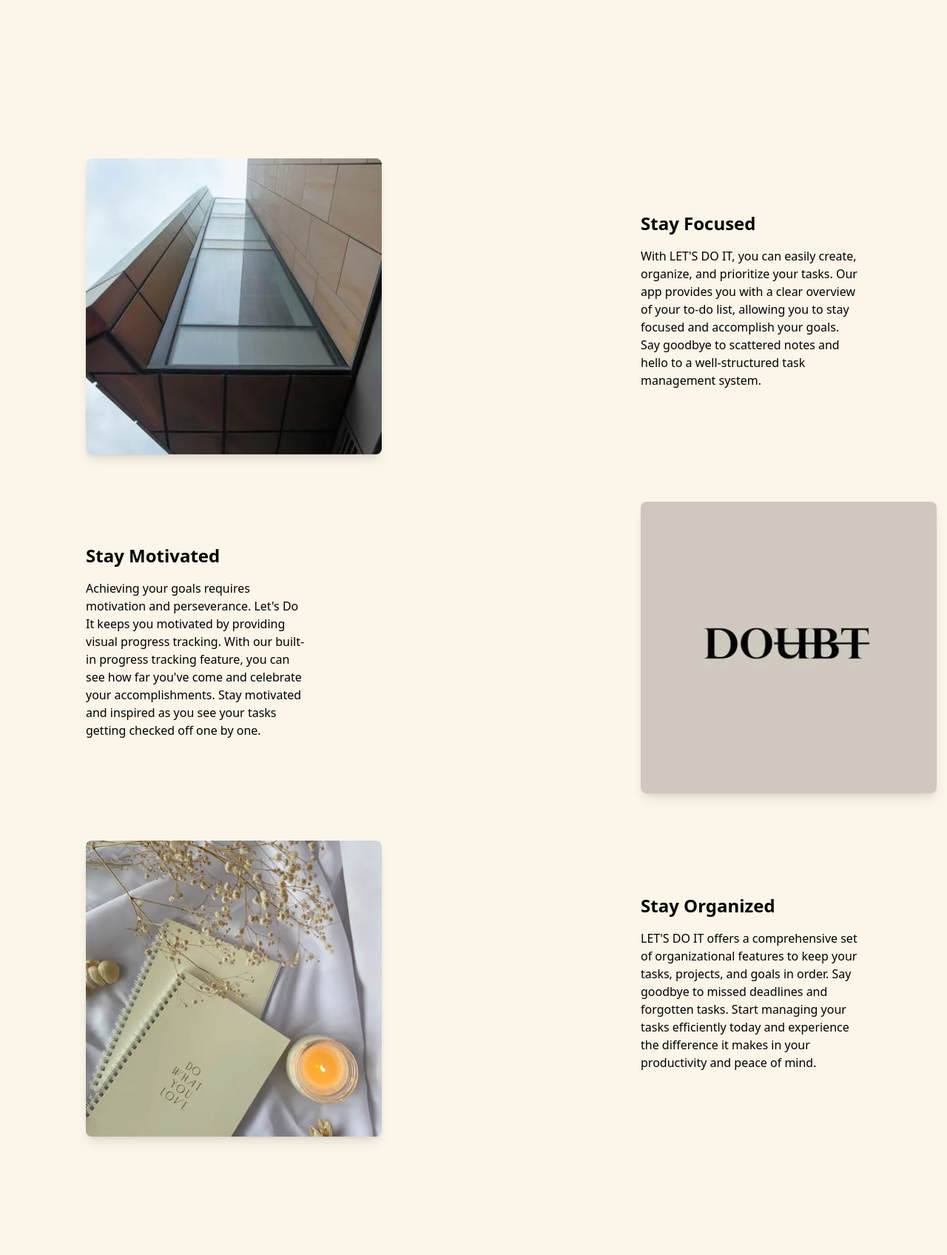
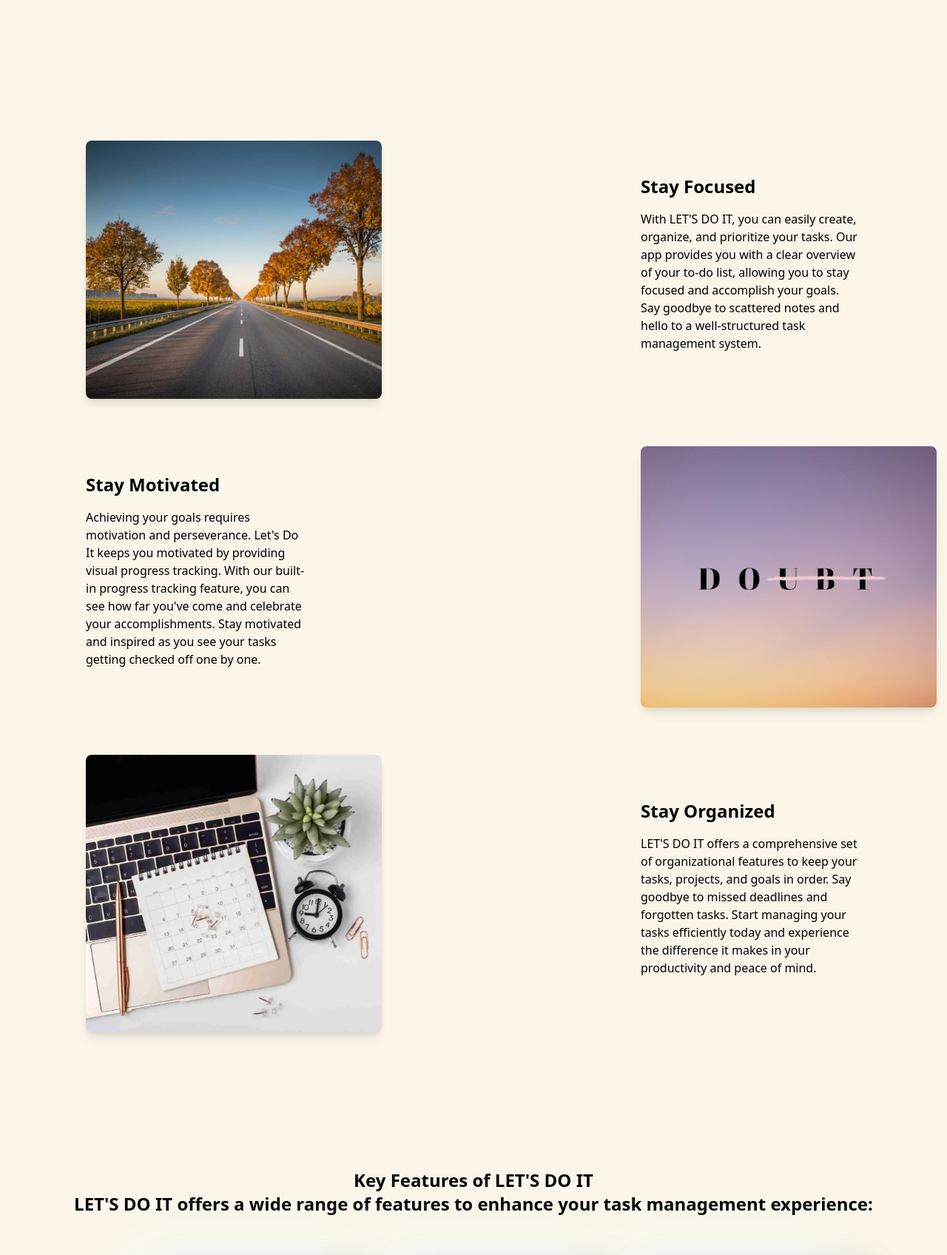
Before and after one commit to khaoularj/LET-S-DO-IT, a Flask app: page / in a window 1280 px wide. Shown: the part 508-2204 px from the top of the page at 74% size. Run offline with Flask 3, Linux system fonts and the light colour scheme; some libraries are stand-ins or nearby versions.

Commit message:
updating the landing page with the new images

```diff
--- a/Templates/Dashboard/landing_page.html
+++ b/Templates/Dashboard/landing_page.html
@@ -281,12 +281,14 @@
          </div>
       </div>
 
-      <br><br><br><br><br>
+
+        <br><br><br><br>
+
 
       <section id="benefits" class="py-8">
         <div class="grid grid-cols-1 md:grid-cols-2 gap-8">
           <div class="flex items-center">
-            <img src="{{url_for('static', filename='/images/stay_focus.png')}}" width="400px" height="50px" alt="Stay Motivated" class="rounded-lg shadow-lg" style="margin-left: 100px;" >
+            <img src="{{url_for('static', filename='/images/stay_focus1.jpg')}}" width="400px" height="50px" alt="Stay Motivated" class="rounded-lg shadow-lg" style="margin-left: 100px;" >
           </div>
           <div class="flex flex-col justify-center" style="margin-right: 100px; margin-left:210px;">
             <h2 class="text-2xl font-bold mb-4">Stay Focused</h2>
@@ -304,7 +306,7 @@
               </p>
           </div>
           <div class="flex items-center">
-            <img src="{{url_for('static', filename='/images/stay_motivated.png')}}" width="400px" height="50px" alt="Stay Focused" class="rounded-lg shadow-lg" style="margin-left: 210px;">
+            <img src="{{url_for('static', filename='/images/stay_motivated2.jpg')}}" width="400px" height="50px" alt="Stay Focused" class="rounded-lg shadow-lg" style="margin-left: 210px;">
           </div>
         </div>
       </section>
@@ -312,7 +314,7 @@
       <section class="py-8">
         <div class="grid grid-cols-1 md:grid-cols-2 gap-8">
           <div class="flex items-center">
-            <img src="{{url_for('static', filename='/images/stay_organized.png')}}" width="400px" height="50px" alt="Stay Organized" class="rounded-lg shadow-lg" style="margin-left: 100px;">
+            <img src="{{url_for('static', filename='/images/stay_organized2.png')}}" width="400px" height="50px" alt="Stay Organized" class="rounded-lg shadow-lg" style="margin-left: 100px;">
           </div>
           <div class="flex flex-col justify-center" style="margin-right: 100px; margin-left:210px;">
             <h2 class="text-2xl font-bold mb-4">Stay Organized</h2>
@@ -322,7 +324,8 @@
           </div>
         </div>
       </section>
-      <br><br><br><br>
+      <br><br><br><br><br>
+
       <section id="features" class="text-center py-8 ">
         <h2 class="text-2xl  font-bold mb-8">Key Features of LET'S DO IT<br>LET'S DO IT offers a wide range of features to enhance your task management experience:</h2>
         <div class="grid grid-cols-1 md:grid-cols-5 gap-8 py-8" style="margin-right: -10px; margin-left: -100px;">
@@ -421,6 +424,7 @@
           </div>
         </section>
 
+
 <br><br>
 
     <div id="stats" class="max-w-7xl mx-auto p-4">
```
Also changed, not shown: Templates/Dashboard/dashboard.html (+6 -107 lines).
